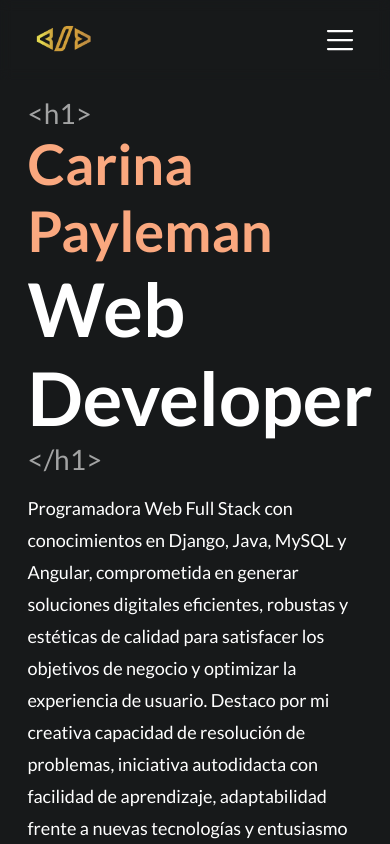
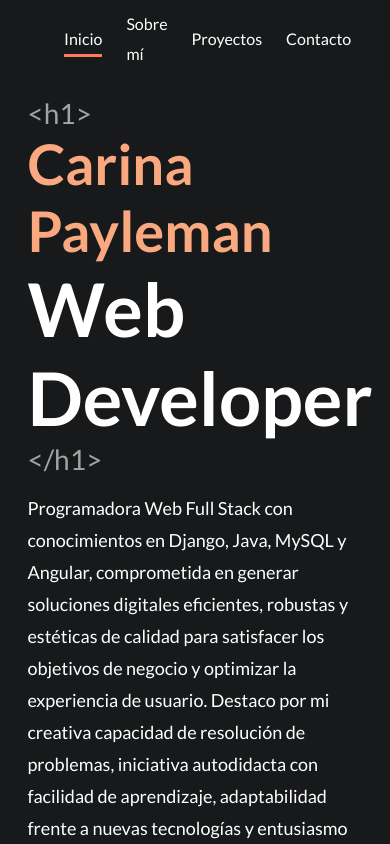
Before and after one commit to PaylemanC/portfolio, an Angular app: page / in a window 390 px wide. Shown: the top 844 px of the page. Built offline with nearby package versions, Linux system fonts and the light colour scheme.

Commit message:
Cambia estructura HTML; desktop

```diff
--- a/src/app/app.component.html
+++ b/src/app/app.component.html
@@ -1,9 +1,9 @@
-<app-loader *ngIf="loading"></app-loader>
-<ng-container *ngIf="!loading">
+<!-- <app-loader *ngIf="loading"></app-loader> -->
+<!-- <ng-container *ngIf="!loading"> -->
   <app-nav></app-nav>
   <main>
     <router-outlet></router-outlet>
   </main>
   <app-scroll-top></app-scroll-top>
   <app-footer></app-footer>
-</ng-container>
+<!-- </ng-container> -->
--- a/src/app/shared/components/nav/nav.component.html
+++ b/src/app/shared/components/nav/nav.component.html
@@ -1,25 +1,21 @@
-<nav>
-  <ul class="nav-left">
-    <li>
+<header>
+  <div class="logo">
     <img src="./assets/personal-icon.svg" alt="Icon Carina Payleman">
-    </li>
-  </ul>
-  <ul class="nav-right">
-    <li class="nav-right__mobile-menu" (click)="toggleMenu()">
+  </div>
+  <div class="hamburger-menu" (click)="toggleMenu()">
     <svg xmlns="http://www.w3.org/2000/svg" class="icon icon-tabler icon-tabler-menu-2" width="36" height="36" viewBox="0 0 24 24" stroke-width="1.5" stroke="#ffffff" fill="none" stroke-linecap="round" stroke-linejoin="round">
       <path stroke="none" d="M0 0h24v24H0z" fill="none"/>
       <path d="M4 6l16 0" />
       <path d="M4 12l16 0" />
       <path d="M4 18l16 0" />
     </svg>
-    </li>
-    <li class="nav-right__links" [class.active]="activeMenu">
-      <ul class="nav-right__links-container">
+  </div>
+  <nav>
+    <ul>
       <li><a href="#introduction" [class.currentLink]="activeSection === 'introduction'">Inicio</a></li>
       <li><a href="#about-me" [class.currentLink]="activeSection === 'about-me'">Sobre mí</a></li>
       <li><a href="#project" [class.currentLink]="activeSection === 'project'">Proyectos</a></li>
       <li><a href="#contact" [class.currentLink]="activeSection === 'contact'">Contacto</a></li>
     </ul>
-    </li>
-  </ul>
   </nav>
+</header>
--- a/src/app/shared/components/nav/nav.component.scss
+++ b/src/app/shared/components/nav/nav.component.scss
@@ -19,21 +19,35 @@
   }
 }
 
-nav {
+header {
+  position: sticky;
+  top: 0;
+  z-index: 2;
+  height: 80px;
   display: flex;
   justify-content: space-between;
   align-items: center;
   padding: 8px 32px;
-  position: sticky;
-  z-index: 2;
-  top: 0;
-  height: 80px;
   @include blurBackground;
+}
+
+.hamburger-menu {
+  display: none;
+}
+
+nav {
   ul {
+    display: flex;
+    justify-content: space-between;
     align-items: center;
+    padding: 8px 32px;
+    gap: 24px;
   }
+
   li {
     font-size: 1.6rem;
+  }
+
   a {
     color: white;
     text-decoration: none;
@@ -44,56 +58,42 @@ nav {
     }
   }
 }
-  .nav-left {
-    img {
-      width: 64px;
-      height: 64px;
-    }
-  }
-  .nav-right__links-container {
-    display: flex;
-    gap: 24px;
-  }
-  .nav-right__mobile-menu {
-    display: none;
-  }
-}
 
-@media (max-width: 572px) {
-  nav {
-    .nav-right__mobile-menu {
-      display: flex;
-      cursor: pointer;
-    }
-    .nav-right__links {
-      display: none;
-      border: 1px solid gold;
-      background-color: rgba(21, 21, 21, 0.75);
-      &.active {
-        display: block;
-        position: fixed;
-        top: 70px;
-        left: 0;
-        bottom: 0;
-        right: 0;
-        width: 90%;
-        height: calc(100vh - 99px); // height: fit-content;
-        margin: 8px 16px;
-        .nav-right__links-container {
-          @include blurBackground;
-          height: calc(100vh - 99px);
-          display: flex;
-          flex-direction: column;
-          justify-content: center;
-          padding: 32px;
-          align-items: center;
-          gap: 56px;
-          a {
-            font-size: 2.8rem;
-            text-transform: uppercase;
-          }
-        }
-      }
-    }
-  }
-}
+// @media (max-width: 572px) {
+//   nav {
+//     .nav-right__mobile-menu {
+//       display: flex;
+//       cursor: pointer;
+//     }
+//     .nav-right__links {
+//       display: none;
+//       border: 1px solid gold;
+//       background-color: rgba(21, 21, 21, 0.75);
+//       &.active {
+//         display: block;
+//         position: fixed;
+//         top: 70px;
+//         left: 0;
+//         bottom: 0;
+//         right: 0;
+//         width: 90%;
+//         height: calc(100vh - 99px); // height: fit-content;
+//         margin: 8px 16px;
+//         .nav-right__links-container {
+//           @include blurBackground;
+//           height: calc(100vh - 99px);
+//           display: flex;
+//           flex-direction: column;
+//           justify-content: center;
+//           padding: 32px;
+//           align-items: center;
+//           gap: 56px;
+//           a {
+//             font-size: 2.8rem;
+//             text-transform: uppercase;
+//           }
+//         }
+//       }
+//     }
+//   }
+// }
```
Lines whose indentation alone changed are shown as unchanged.
